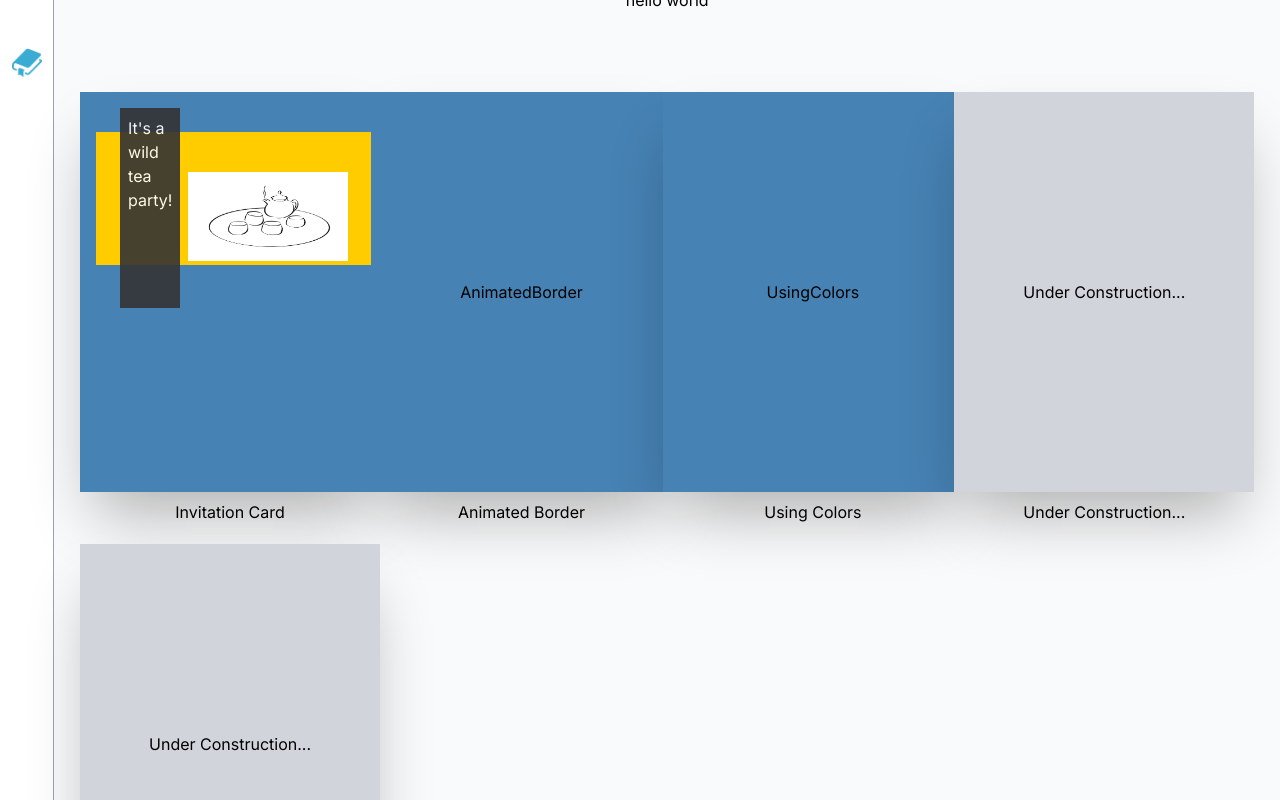
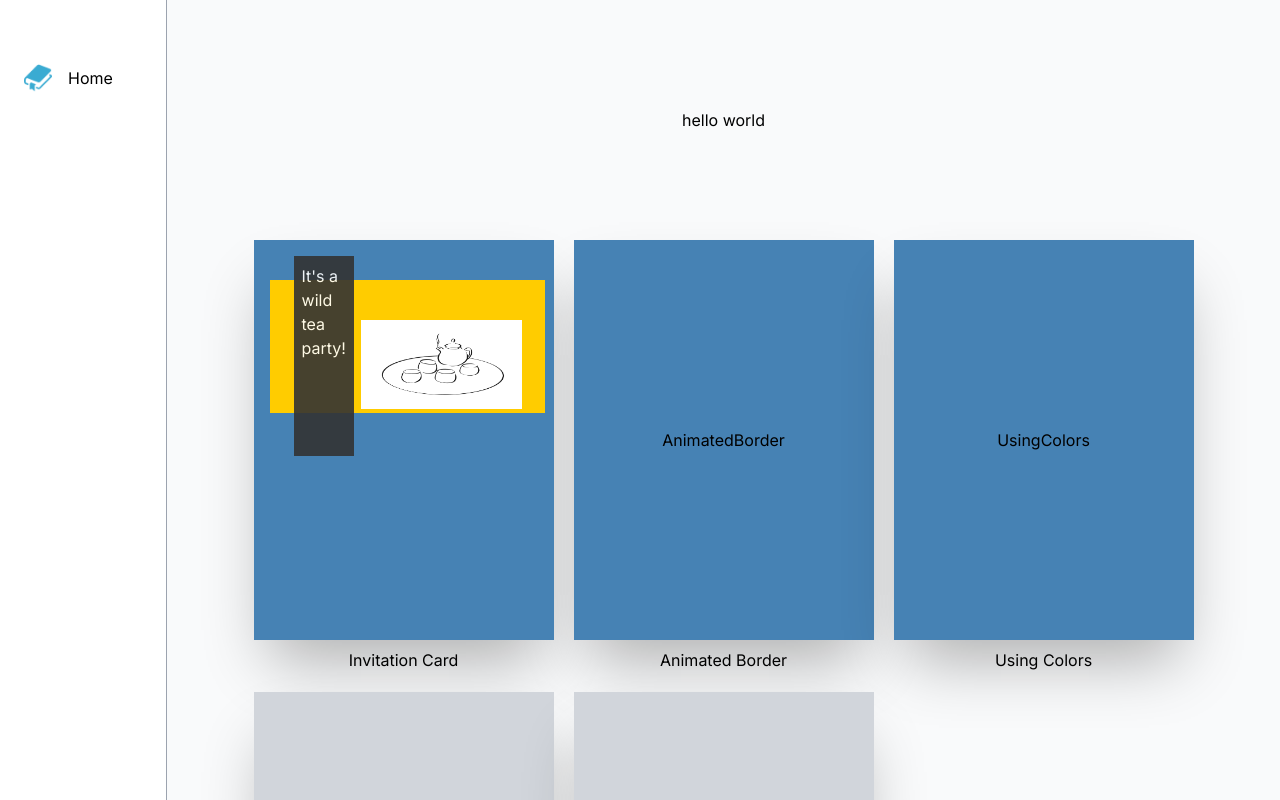
Before and after one commit to khiz125/design-book, a Next.js app: page / in a window 1280 px wide. Shown: the top 800 px of the page. Built offline with nearby package versions, Linux system fonts and the light colour scheme.

Commit message:
fix style

```diff
--- a/src/app/components/Sidebar.tsx
+++ b/src/app/components/Sidebar.tsx
@@ -4,18 +4,21 @@ import React from 'react'
 
 const Sidebar = () => {
   return (
-    <nav className='bg-white border-r border-gray-400 w-14 p-2'>
+    <nav className='bg-white border-r border-gray-400 lg:w-48 w-16'>
       <section className='flex flex-col w-full mt-10'>
-        <Link href="/" className='w-full flex items-center'>
-          <figure className='m-auto'>
+        <Link href="/" className='w-full hover:bg-slate-100 rounded h-12'>
+          <div className='flex items-center w-full lg:m-4 m-2 gap-2'>
+            <figure className='p-2'>
               <Image
                 src="/images/icons/book_blue.png"
                 alt="Picture of book"
-              width={30}
-              height={30}
+                width={28}
+                height={28}
                 priority
               />
             </figure>
+            <p className='hidden lg:contents'>Home</p>
+          </div>
         </Link>
       </section>
     </nav>
--- a/src/app/globals.css
+++ b/src/app/globals.css
@@ -5,7 +5,6 @@
 *:after {
 	box-sizing: border-box;
   margin: 0;
-  height: 100%;
 }
 
 :root {
--- a/src/app/page.tsx
+++ b/src/app/page.tsx
@@ -7,10 +7,10 @@ const Home = () => {
   return (
       <Suspense fallback={<Loading />}>
         <section className="flex flex-col justify-center">
-          <div className="flex justify-center items-center w-full h-full my-10 py-10">
+          <div className="flex justify-center items-center w-full h-[160px] my-10 py-10">
             hello world
           </div>
-          <div className="mx-10 grid grid-cols-1 md:grid-cols-2 lg:grid-cols-3 xl:grid-cols-4 2xl:grid-cols-5 gap-5 justify-items-center items-center">
+          <div className="mx-10 grid grid-cols-1 md:grid-cols-2 xl:grid-cols-3 2xl:grid-cols-4 min-[2000px]:grid-cols-5 gap-5 justify-items-center items-center">
             {PAGE_CONTENTS.map((page) => (
               <div key={page.id} className="w-full h-full flex flex-col justify-center items-center " >
                 <Card href={`/designbook/${page.id}`}>
```
Lines whose indentation alone changed are shown as unchanged.
